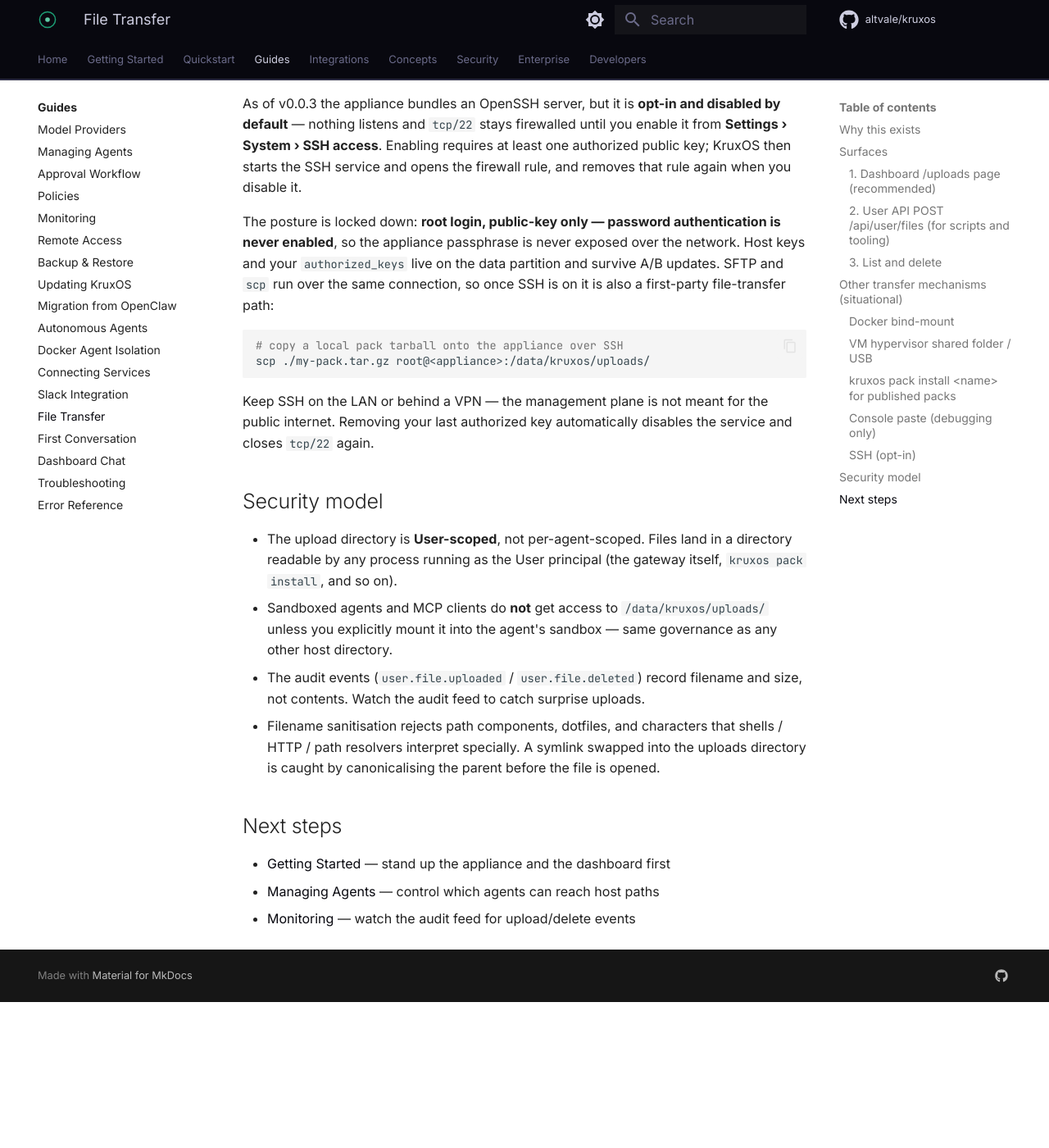
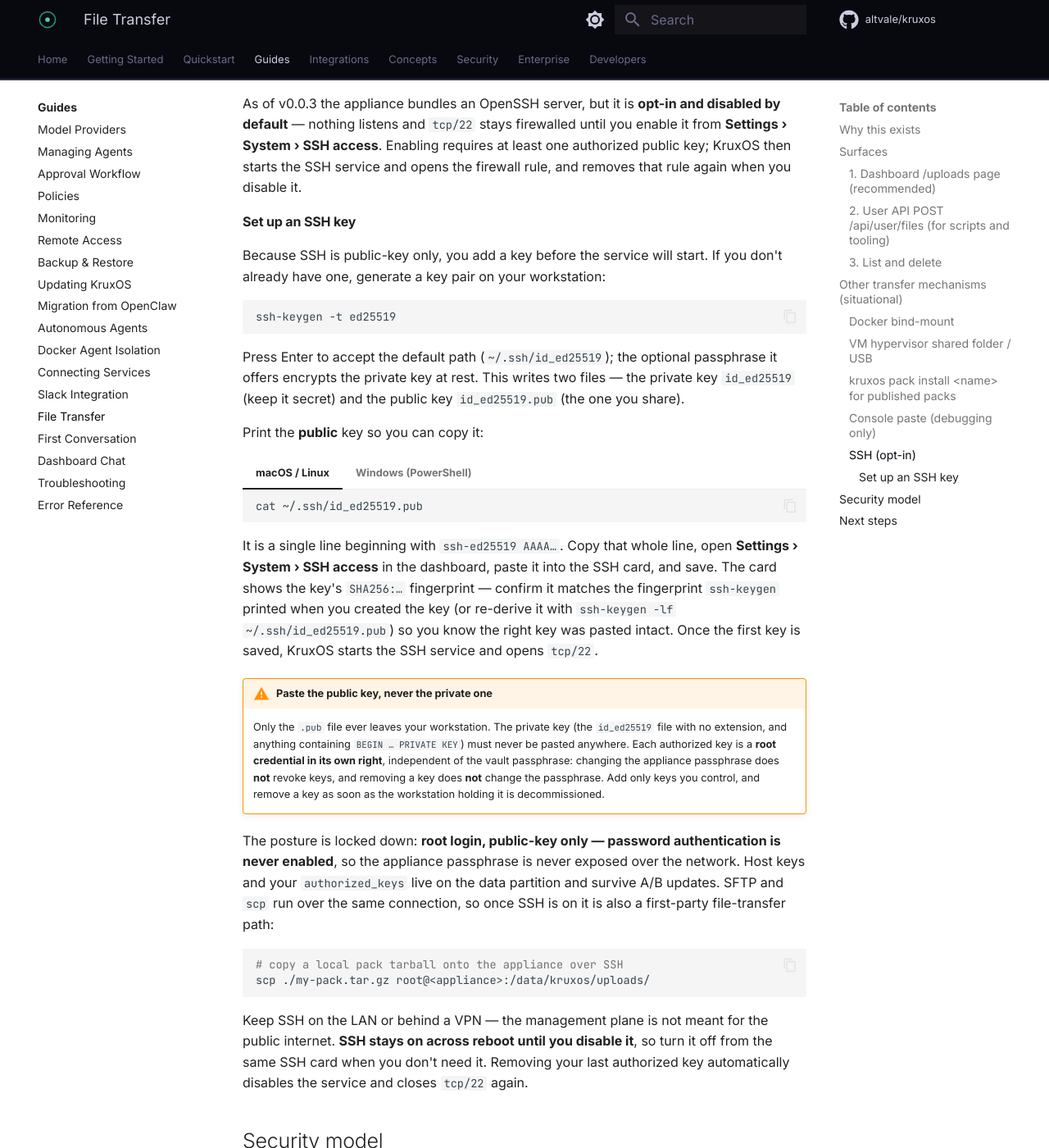
Before and after one commit to altvale/kruxos, an MkDocs documentation site: the page built from docs/public/docs/guides/file-transfer.md, in a window 1280 px wide and 1400 px high, scrolled down 3006 px. Shown: the whole window at 82% size. Built offline with MkDocs 1.6.1 and Material for MkDocs 9.7.7, drawn with Linux system fonts in a browser that asks for light colours; comment, search, counter and statistics services are not loaded; before the commit the page ends 4228 px from its top, so only the background shows below that.

Commit message:
docs: add SSH key-setup walkthrough + reboot-persistence note to file-transfer guide
Extend the v0.0.3 opt-in SSH section of the File Transfer guide with a
step-by-step 'Set up an SSH key' walkthrough: generate an ed25519 key,
print the public key (macOS/Linux and Windows PowerShell), paste the
ssh-ed25519 line into the dashboard SSH card, and verify the SHA256
fingerprint. Add a warning to paste only the public key and that each
authorized key is an independent root credential. Document that SSH stays
on across reboot until disabled. Extend the CHANGELOG SSH bullet to match.

````diff
--- a/docs/public/docs/guides/file-transfer.md
+++ b/docs/public/docs/guides/file-transfer.md
@@ -132,6 +132,52 @@
 one authorized public key; KruxOS then starts the SSH service and opens the
 firewall rule, and removes that rule again when you disable it.
 
+#### Set up an SSH key
+
+Because SSH is public-key only, you add a key before the service will start. If
+you don't already have one, generate a key pair on your workstation:
+
+```bash
+ssh-keygen -t ed25519
+```
+
+Press Enter to accept the default path (`~/.ssh/id_ed25519`); the optional
+passphrase it offers encrypts the private key at rest. This writes two files —
+the private key `id_ed25519` (keep it secret) and the public key
+`id_ed25519.pub` (the one you share).
+
+Print the **public** key so you can copy it:
+
+=== "macOS / Linux"
+
+    ```bash
+    cat ~/.ssh/id_ed25519.pub
+    ```
+
+=== "Windows (PowerShell)"
+
+    ```powershell
+    type $env:USERPROFILE\.ssh\id_ed25519.pub
+    ```
+
+It is a single line beginning with `ssh-ed25519 AAAA…`. Copy that whole line,
+open **Settings › System › SSH access** in the dashboard, paste it into the SSH
+card, and save. The card shows the key's `SHA256:…` fingerprint — confirm it
+matches the fingerprint `ssh-keygen` printed when you created the key (or
+re-derive it with `ssh-keygen -lf ~/.ssh/id_ed25519.pub`) so you know the right
+key was pasted intact. Once the first key is saved, KruxOS starts the SSH
+service and opens `tcp/22`.
+
+!!! warning "Paste the public key, never the private one"
+    Only the `.pub` file ever leaves your workstation. The private key (the
+    `id_ed25519` file with no extension, and anything containing
+    `BEGIN … PRIVATE KEY`) must never be pasted anywhere. Each authorized key
+    is a **root credential in its own right**, independent of the vault
+    passphrase: changing the appliance passphrase does **not** revoke keys, and
+    removing a key does **not** change the passphrase. Add only keys you
+    control, and remove a key as soon as the workstation holding it is
+    decommissioned.
+
 The posture is locked down: **root login, public-key only — password
 authentication is never enabled**, so the appliance passphrase is never exposed
 over the network. Host keys and your `authorized_keys` live on the data
@@ -144,8 +190,9 @@
 ```
 
 Keep SSH on the LAN or behind a VPN — the management plane is not meant for the
-public internet. Removing your last authorized key automatically disables the
-service and closes `tcp/22` again.
+public internet. **SSH stays on across reboot until you disable it**, so turn it
+off from the same SSH card when you don't need it. Removing your last authorized
+key automatically disables the service and closes `tcp/22` again.
 
 ## Security model
 
````
Also changed, not shown: CHANGELOG.md.
